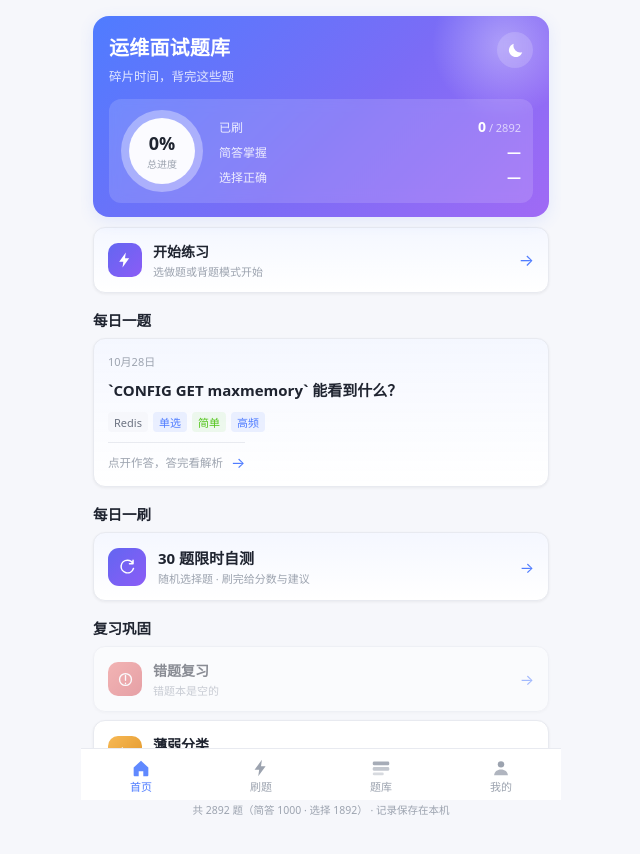
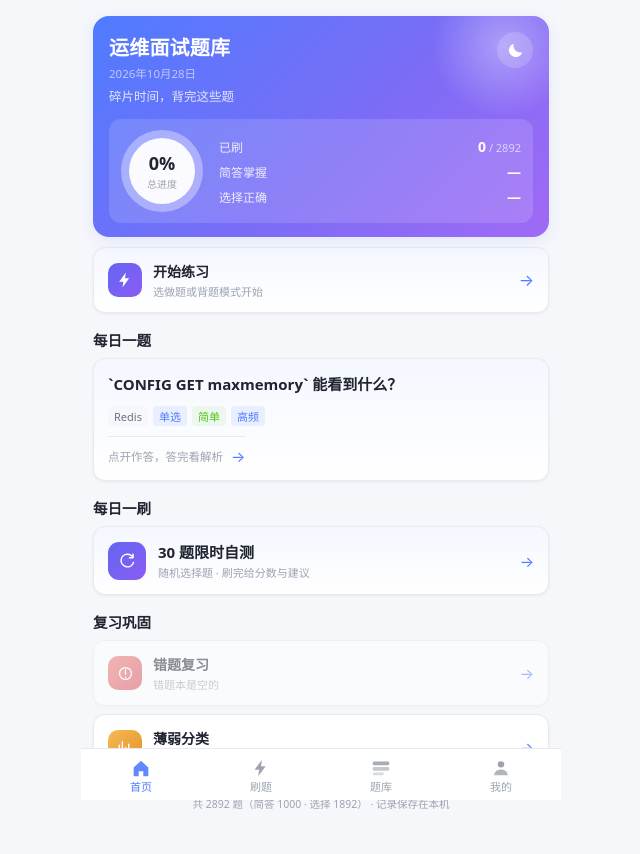
Before and after one commit to fanggafa/OpsInterview-Bank-H5, a Vue app: page / in a window 1280 px wide. Shown: the top 854 px of the page, without its empty margins (319-959 px from the left). Built offline with nearby package versions, Linux system fonts and the light colour scheme.

Commit message:
fix(home): 日期移到 hero 标题下方并改为年月日；去掉标签后卡片顶部空白行（题干回到首行）

```diff
--- a/src/views/HomeView.vue
+++ b/src/views/HomeView.vue
@@ -78,10 +78,15 @@ function startReview(kind) {
   router.push({ path: '/practice', query: { review: kind } })
 }
 
-/** 卡片右上角的日期，让「每日」这个语义看得出来 */
+/**
+ * 今天的日期，显示在 hero 标题下方。
+ *
+ * 显示为「年月日」完整日期（如「2026年11月1日」），让「每日」这个语义
+ * 在页面上直接看得见，而不是要用户自己点开某处才知道今天是几号。
+ */
 const dateText = computed(() => {
   const d = new Date()
-  return `${d.getMonth() + 1}月${d.getDate()}日`
+  return `${d.getFullYear()}年${d.getMonth() + 1}月${d.getDate()}日`
 })
 
 function openDaily() {
@@ -102,6 +107,12 @@ function openWeak() {
       <div class="hero__top">
         <div>
           <h1 class="hero__title">运维面试题库</h1>
+          <!--
+            日期放在标题下方：早先它挂在「每日一题」卡片右上角，
+            但那个位置属于「每日一题」这个区块，日期其实是「今天」的属性，
+            应该跟着页面标题走。改到标题下方，也让「每日」这个语义一眼可见。
+          -->
+          <p class="hero__date">{{ dateText }}</p>
           <p class="hero__sub">
             {{ todayDone ? `今天已经刷了 ${study.todayReviewedCount} 题，继续保持` : '碎片时间，背完这些题' }}
           </p>
@@ -171,11 +182,10 @@ function openWeak() {
     <!-- 每日一题：给一个「今天具体做什么」的动作，替代原来的分类列表 -->
     <h2 class="section-title">每日一题</h2>
     <button v-if="daily" class="daily card" @click="openDaily">
-      <div class="daily__head">
       <!--
-          标签只在「已作答」时出现（今天答对/答错、标记会/不会）。
+        状态标签只在「已作答」时出现（今天答对/答错、标记会/不会）。
         未作答时不显示「今日一题」——标题已经写了「每日一题」，
-          再挂一个同义徽标只是重复，还把题干挤下去。
+        再挂一个同义徽标只是重复。
       -->
       <span
         v-if="dailyState.answered"
@@ -184,8 +194,6 @@ function openWeak() {
       >
         {{ dailyState.label }}
       </span>
-        <span class="daily__date">{{ dateText }}</span>
-      </div>
 
       <p class="daily__q">{{ dailySummary }}</p>
 
@@ -347,6 +355,13 @@ function openWeak() {
   font-size: 12.5px;
   color: rgba(255, 255, 255, 0.82);
 }
+/* 日期：跟在标题下方，比副标题更淡，不抢主标题 */
+.hero__date {
+  margin: 4px 0 0;
+  font-size: 11.5px;
+  color: rgba(255, 255, 255, 0.6);
+  font-variant-numeric: tabular-nums;
+}
 .hero__btn {
   flex-shrink: 0;
   width: 36px;
@@ -468,6 +483,8 @@ function openWeak() {
 
 /* ---------- 每日一题 ---------- */
 .daily {
+  /* 日期绝对定位到右上角，所以卡片自己要做定位上下文 */
+  position: relative;
   display: flex;
   flex-direction: column;
   gap: 10px;
@@ -483,14 +500,9 @@ function openWeak() {
   transform: scale(0.985);
   box-shadow: var(--shadow-lift);
 }
-.daily__head {
-  display: flex;
-  align-items: center;
-  gap: 8px;
-}
-/* 状态胶囊：今日未答是主色，答过之后转绿/转红，一眼看出今天做没做 */
+/* 状态胶囊：答过之后转绿/转红，一眼看出今天做没做。现在它是卡片首行的行内元素 */
 .daily__tag {
-  flex-shrink: 0;
+  align-self: flex-start;
   padding: 3px 8px;
   border-radius: 6px;
   font-size: 11.5px;
@@ -506,13 +518,6 @@ function openWeak() {
   color: var(--c-danger);
   background: var(--c-danger-weak);
 }
-.daily__date {
-  margin-left: auto;
-  font-size: 11px;
-  color: var(--c-text-3);
-  font-variant-numeric: tabular-nums;
-}
-
 .daily__q {
   margin: 0;
   font-size: 15px;
```
Also changed, not shown: 2 other files (tests, documents, lock files or other folders). Lines whose indentation alone changed are shown as unchanged.
